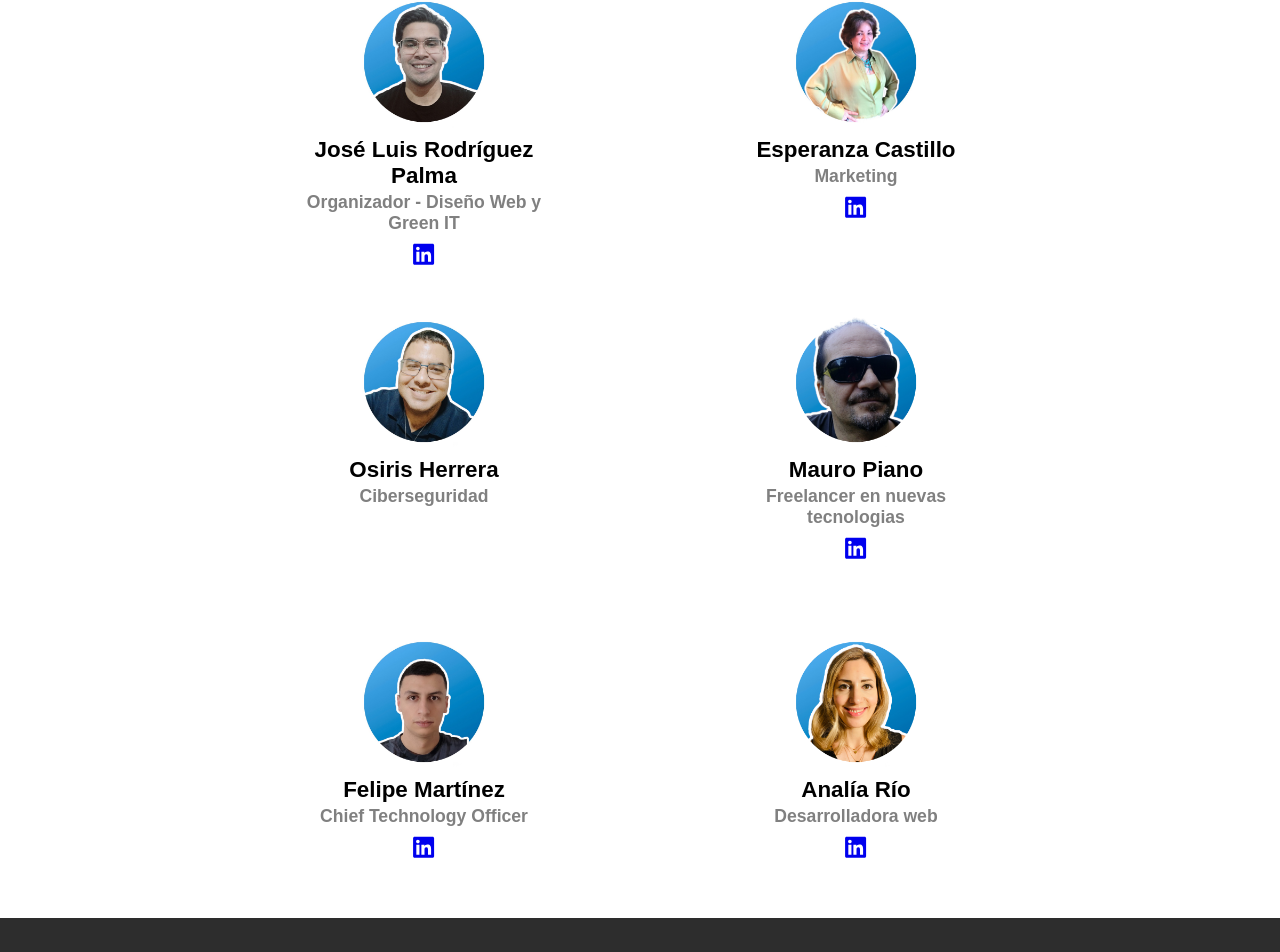
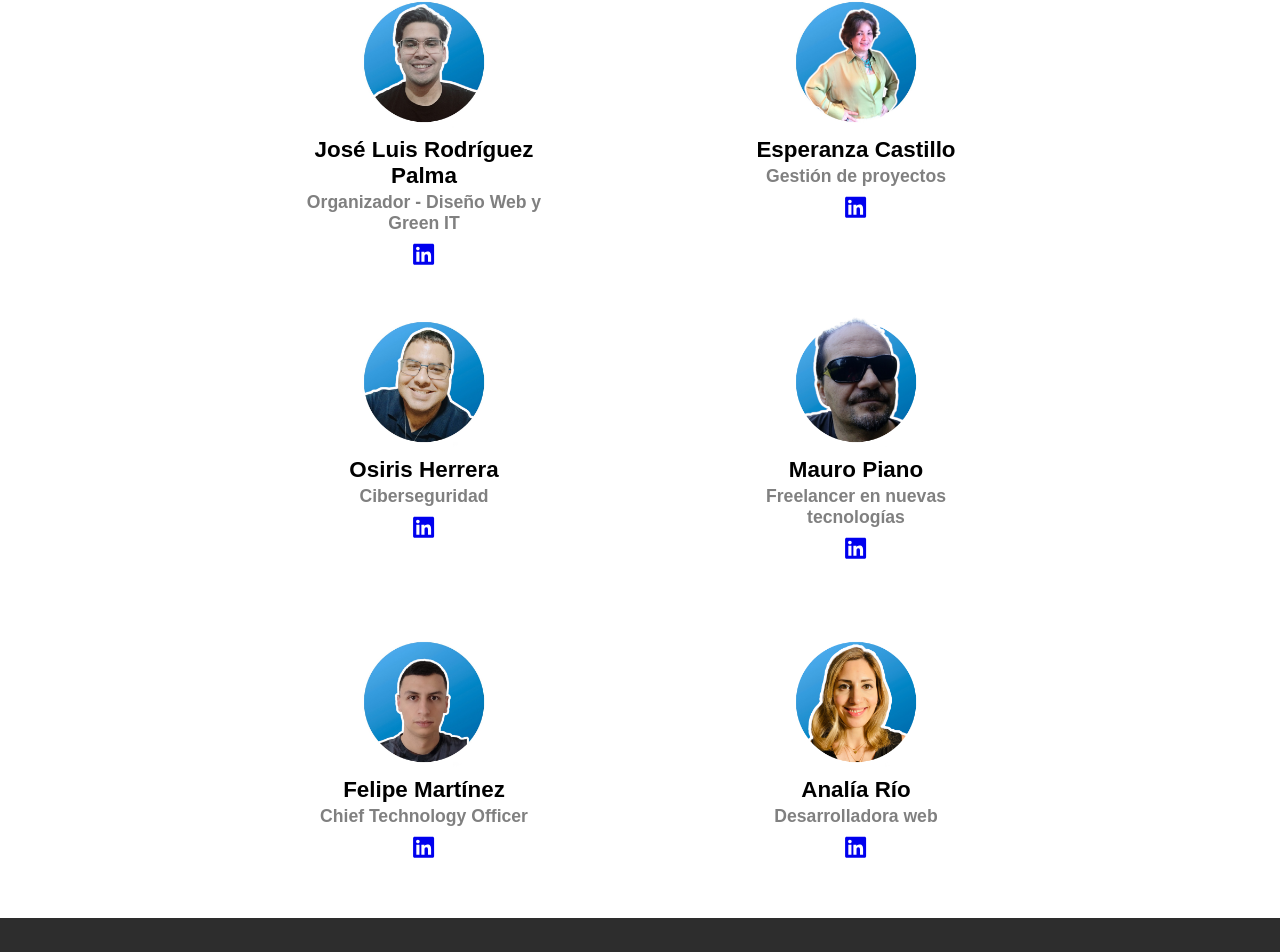
Before and after one commit to AnaliaRio/Checkit, a React (Create React App) app: page / in a window 1280 px wide. Shown: the part 1966-2918 px from the top of the page. Built offline with nearby package versions, Linux system fonts and the light colour scheme.

Commit message:
About Us Section

```diff
--- a/src/components/Section3.js
+++ b/src/components/Section3.js
@@ -30,7 +30,7 @@ const Section3 = (props) => {
         <div class='section3__box'>
           <img className='section3__box__pic' src={Esperanza} alt='' />
           <h3 className='section3__box__title'>Esperanza Castillo</h3>
-          <h3 className='section3__box__subtitle'>Marketing</h3>
+          <h3 className='section3__box__subtitle'>Gestión de proyectos</h3>
           <a
             href='https://www.linkedin.com/in/esperanza-eco/'
             target='_blank'
@@ -43,14 +43,16 @@ const Section3 = (props) => {
           <img className='section3__box__pic' src={Osiris} alt='' />
           <h3 className='section3__box__title'>Osiris Herrera</h3>
           <h3 className='section3__box__subtitle'>Ciberseguridad</h3>
-          {/* <a href='#' target='_blank' rel='noreferrer'>
+          <a href='https://www.google.com' target='_blank' rel='noreferrer'>
             <FaLinkedin className='section3__box__icon' />
-          </a> */}
+          </a>
         </div>
         <div class='section3__box'>
           <img className='section3__box__pic' src={Mauro} alt='' />
           <h3 className='section3__box__title'>Mauro Piano</h3>
-          <h3 className='section3__box__subtitle'>Freelancer en nuevas tecnologias</h3>
+          <h3 className='section3__box__subtitle'>
+            Freelancer en nuevas tecnologías
+          </h3>
           <a
             href='https://www.linkedin.com/in/mauro-piano'
             target='_blank'
```
